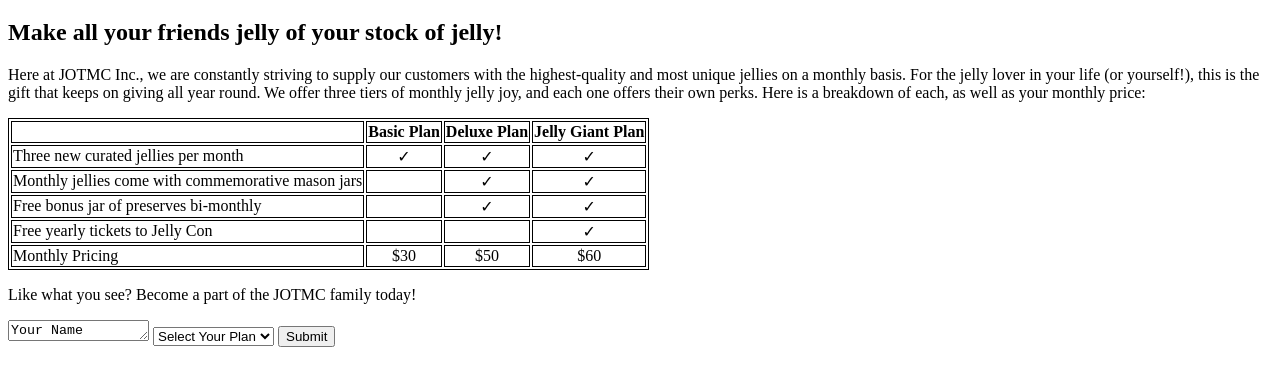
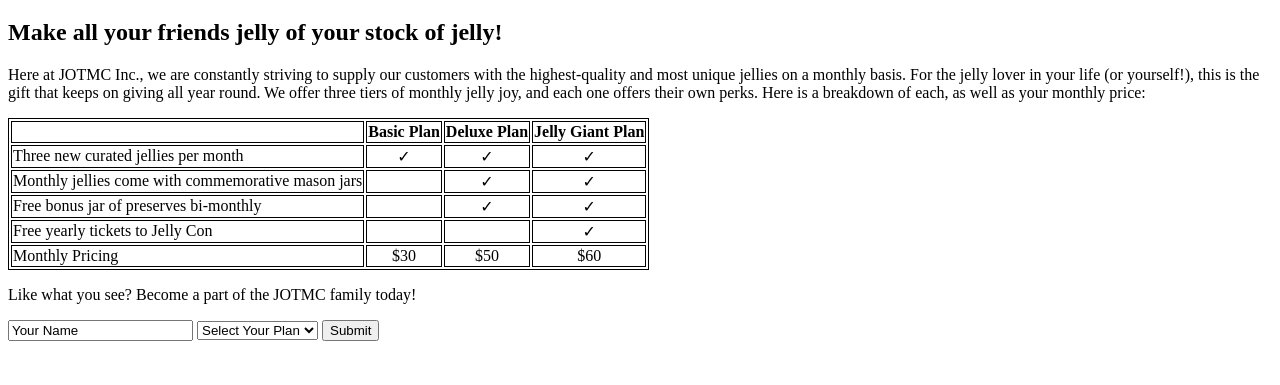
Before and after one commit to sararoohan/m1-321-code-solutions, a website: page html-web-page/index.html in a window 1280 px wide. Shown: the part 61-446 px from the top of the page. Drawn offline with Linux system fonts and the light colour scheme.

Commit message:
Updated text input for html-web-page.

```diff
--- a/html-web-page/index.html
+++ b/html-web-page/index.html
@@ -69,7 +69,7 @@
   <p>Like what you see? Become a part of the JOTMC family today!</p>
   <form action="http://www.example.com/" method="GET">
     <label for="name"></label>
-    <textarea id="name" rows="1" cols="15">Your Name</textarea>
+    <input id="name" type="text" name="name" value="Your Name">
     <label for="select-plan"></label>
     <select id="select-pla" name="select-your-plan">
       <option value="select-your-plan">Select Your Plan</option>
```
